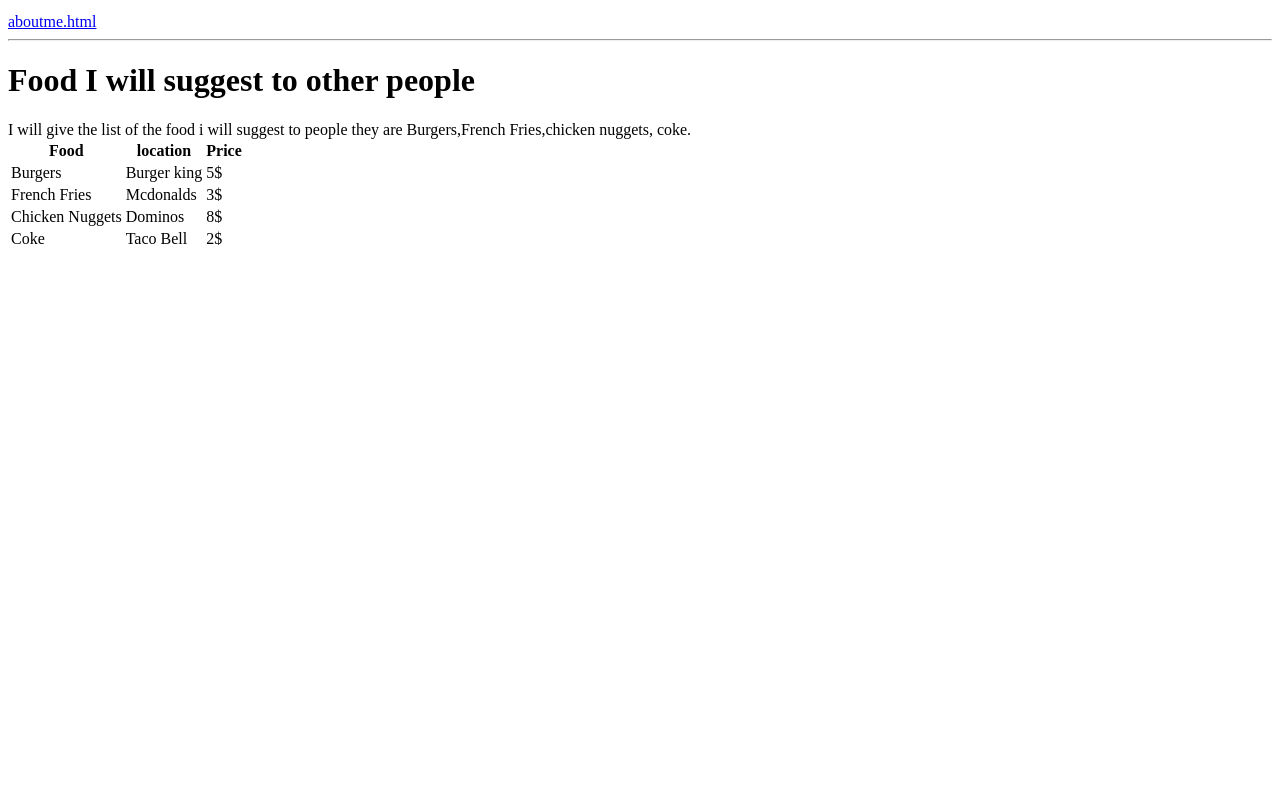
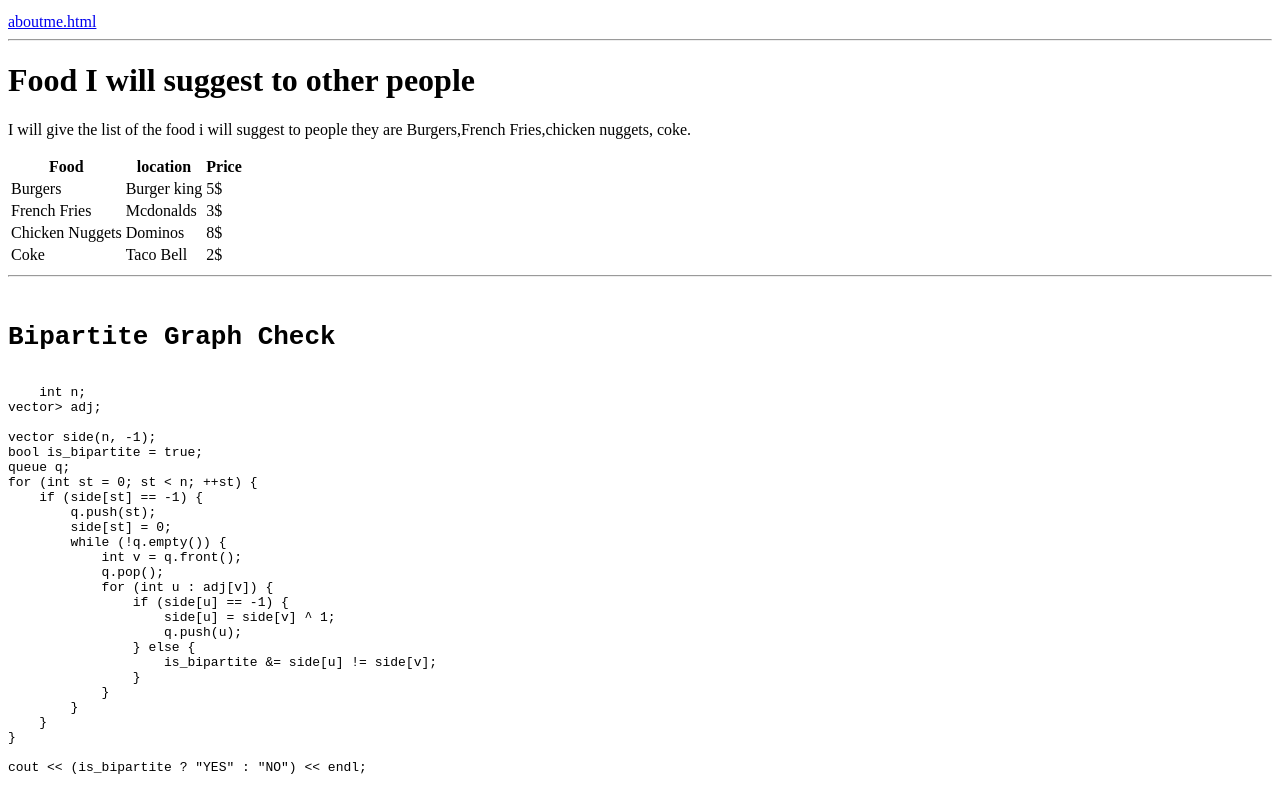
Before and after one commit to 44-563-WebApps-F21/webapps-f21-assignment-3-jupallykavya76, a plain HTML site: page index.html in a window 1280 px wide. Shown: the part 494-1282 px from the top of the page. Before the commit the page ends 800 px from the top, so only its background shows below. Drawn offline with Linux system fonts and the light colour scheme.

Commit message:
code added

```diff
--- a/index.html
+++ b/index.html
@@ -48,6 +48,7 @@
 <p>
     I will give the list of the food i will suggest to people they are Burgers,French Fries,chicken nuggets,
     coke.
+    </p>
 
     <table>
         <tr>
@@ -77,4 +78,35 @@
             <td> 2$</td>
         </tr>
     </table>
-</p>
+
+<hr>
+
+<pre>
+    <h1>Bipartite Graph Check</h1>
+    int n;
+vector<vector<int>> adj;
+
+vector<int> side(n, -1);
+bool is_bipartite = true;
+queue<int> q;
+for (int st = 0; st < n; ++st) {
+    if (side[st] == -1) {
+        q.push(st);
+        side[st] = 0;
+        while (!q.empty()) {
+            int v = q.front();
+            q.pop();
+            for (int u : adj[v]) {
+                if (side[u] == -1) {
+                    side[u] = side[v] ^ 1;
+                    q.push(u);
+                } else {
+                    is_bipartite &= side[u] != side[v];
+                }
+            }
+        }
+    }
+}
+
+cout << (is_bipartite ? "YES" : "NO") << endl;
+</pre>
```
